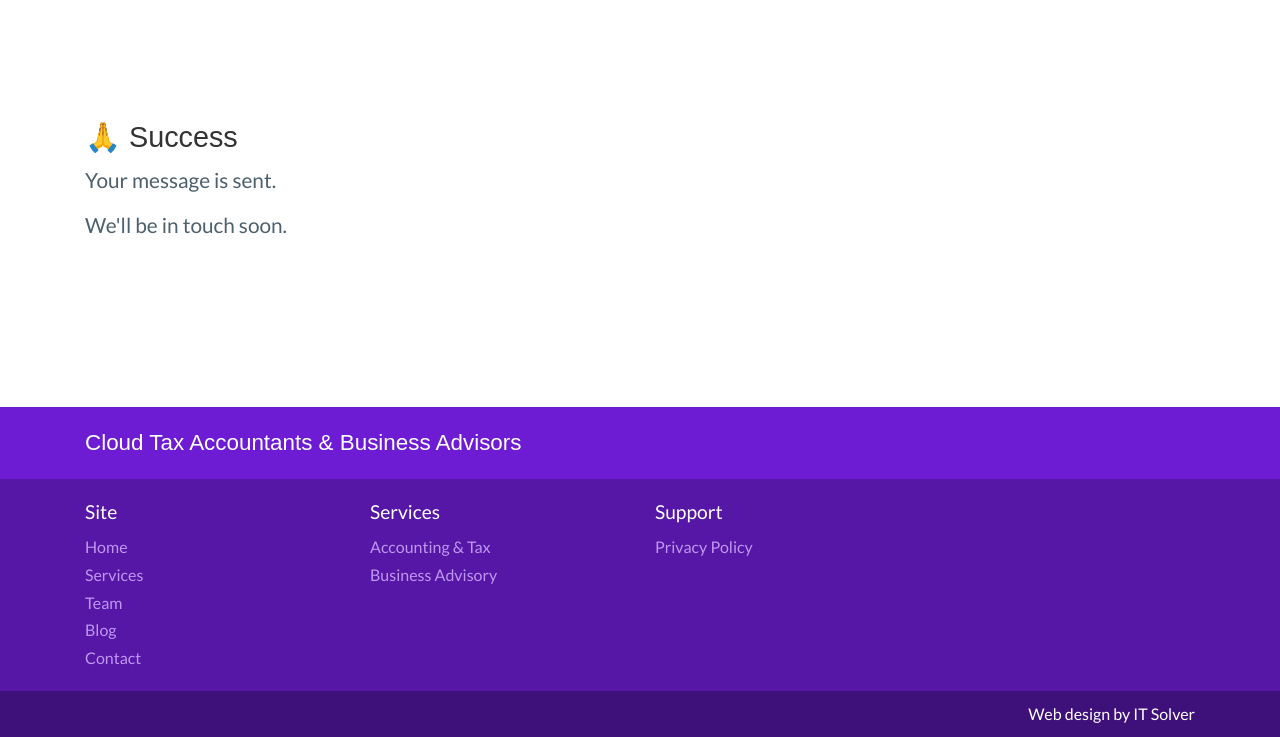
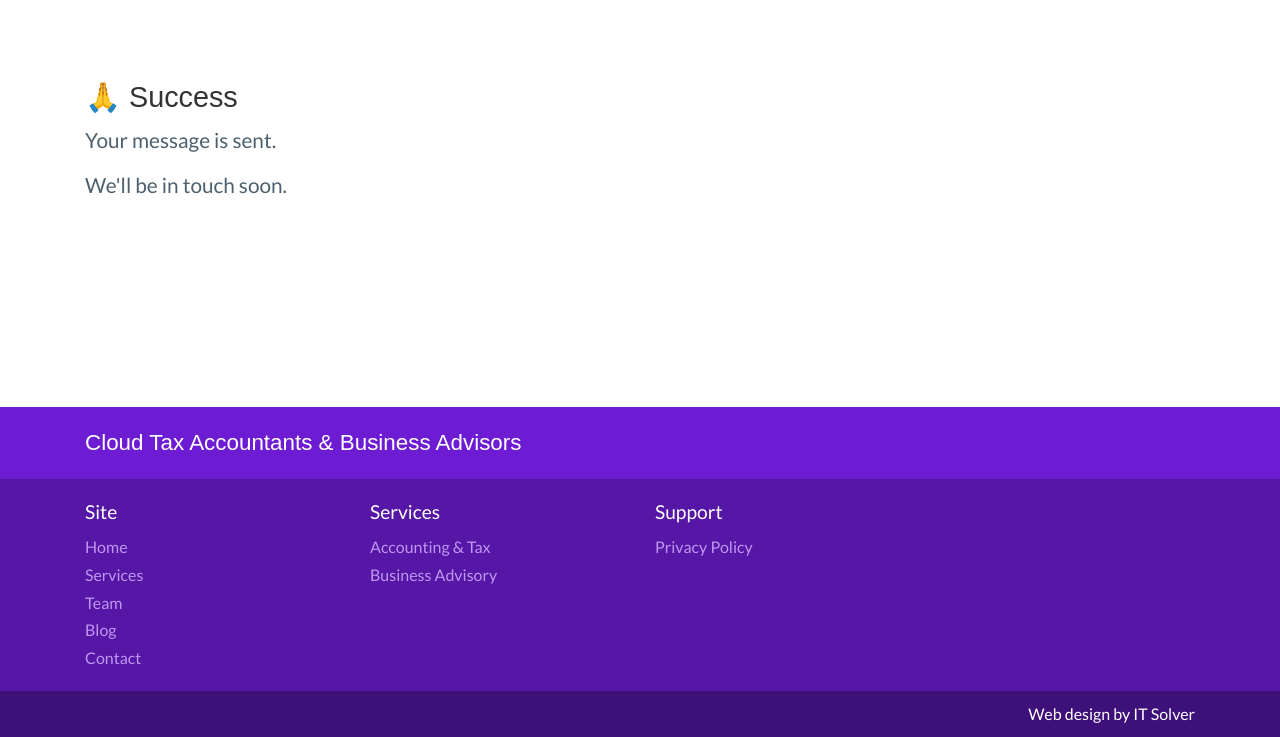
Before and after one commit to itsolver/cloud-tax-accountants-site-pro-output, a plain HTML site: page contact-success/index.html in a window 1280 px wide. Shown: the part 63-800 px from the top of the page. Drawn offline with Linux system fonts and the light colour scheme; a web font is replaced by a local one.

Commit message:
Updated 'contact-success/index.html' via CloudCannon

```diff
--- a/contact-success/index.html
+++ b/contact-success/index.html
@@ -86,7 +86,7 @@
 </div>
   </div>
   <div id="wrapper" class="wrapper" data-cms-content-wrapper="/_layouts/default.html">
-    <div class="intro intro-big pb-5">
+    <div class="intro pb-5">
   <div class="container">
     <div class="row">
       <div class="col-12">
```
